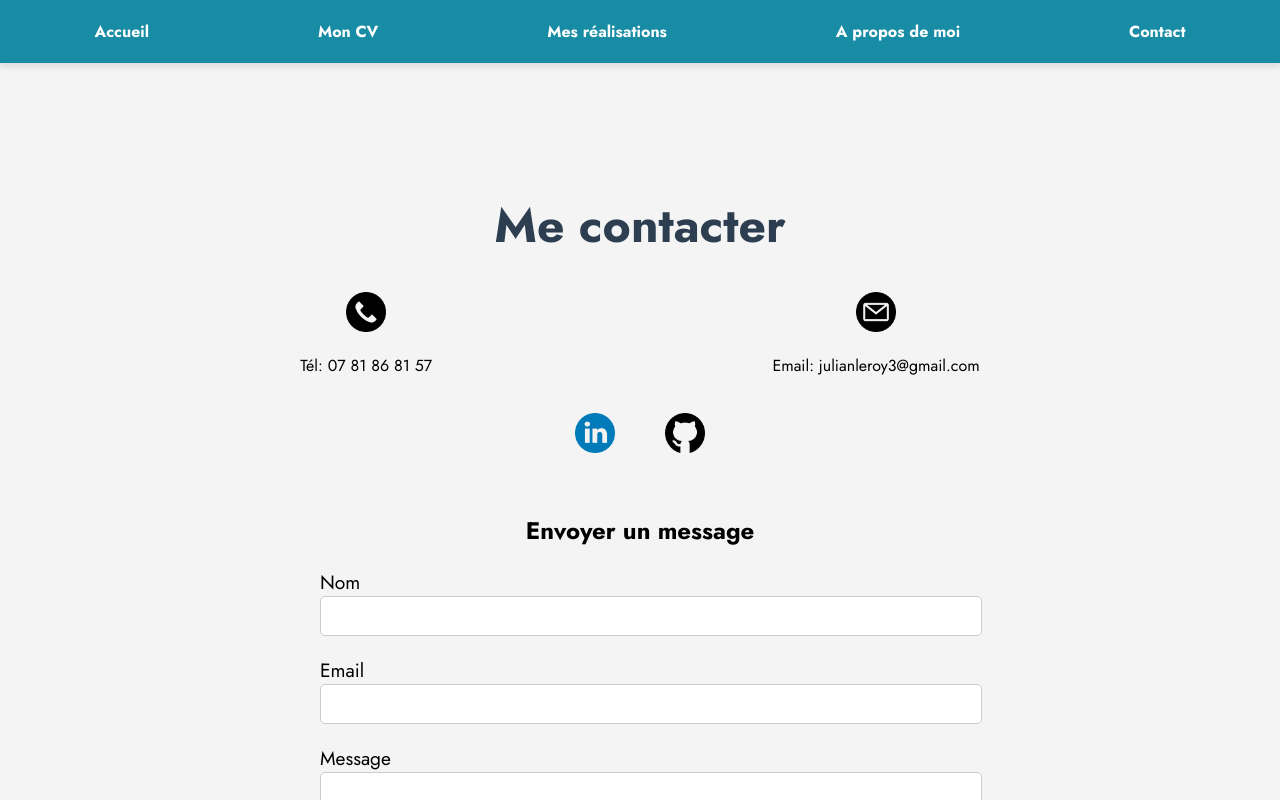
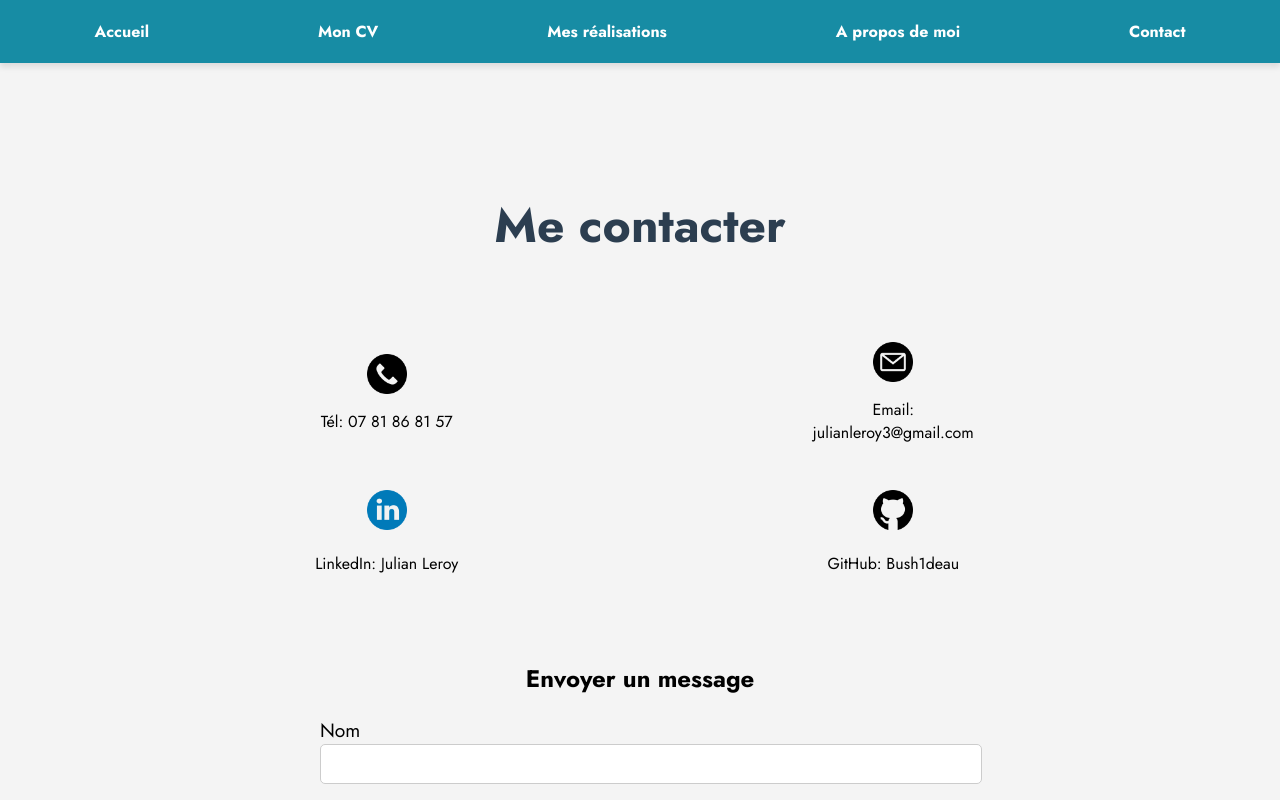
Before and after one commit to Bush1deau/newPortfolioJulian, a React (Create React App) app: page /contact in a window 1280 px wide. Built offline with nearby package versions, Linux system fonts and the light colour scheme.

Commit message:
final modification

```diff
--- a/package.json
+++ b/package.json
@@ -4,12 +4,14 @@
   "private": true,
   "dependencies": {
     "@react-spring/web": "^9.7.5",
+    "@tsparticles/engine": "^3.7.1",
     "cra-template": "1.2.0",
     "emailjs-com": "^3.2.0",
     "react": "^19.0.0",
     "react-dom": "^19.0.0",
     "react-icons": "^5.4.0",
     "react-multi-carousel": "^2.8.5",
+    "react-particles": "^2.12.2",
     "react-router-dom": "^7.0.2",
     "react-scripts": "^5.0.1",
     "react-slick": "^0.30.2",
--- a/src/App.js
+++ b/src/App.js
@@ -49,7 +49,7 @@ const Navigation = ({ menuOpen, setMenuOpen }) => {
   };
 
   const navLinkHoverStyle = {
-    backgroundColor: '#0f5c6b', // turquoise clair
+    backgroundColor: '#0f5c6b',
     color: 'white',
   };
 
@@ -60,10 +60,10 @@ const Navigation = ({ menuOpen, setMenuOpen }) => {
         justifyContent: 'space-between',
         alignItems: 'center',
         padding: '10px',
-        backgroundColor: '#178ca4', // Turquoise
+        backgroundColor: '#178ca4',
         boxShadow: '0px 4px 6px rgba(0, 0, 0, 0.1)',
       }}>
-        <div className="nav-links ">
+        <div className="nav-links">
           <NavLink to="/" text="Accueil" navLinkStyle={navLinkStyle} navLinkHoverStyle={navLinkHoverStyle} />
           <NavLink to="/cv" text="Mon CV" navLinkStyle={navLinkStyle} navLinkHoverStyle={navLinkHoverStyle} />
           <NavLink to="/realisations" text="Mes réalisations" navLinkStyle={navLinkStyle} navLinkHoverStyle={navLinkHoverStyle} />
@@ -76,7 +76,7 @@ const Navigation = ({ menuOpen, setMenuOpen }) => {
       </nav>
 
       {/* Burger Menu */}
-      <div className={`burger-nav ${menuOpen ? 'open' : ''}` } >
+      <div className={`burger-nav ${menuOpen ? 'open' : ''}`}>
         <NavLink to="/" text="Accueil" navLinkStyle={navLinkStyle} navLinkHoverStyle={navLinkHoverStyle} onClick={() => setMenuOpen(false)} />
         <NavLink to="/cv" text="Mon CV" navLinkStyle={navLinkStyle} navLinkHoverStyle={navLinkHoverStyle} onClick={() => setMenuOpen(false)} />
         <NavLink to="/realisations" text="Mes réalisations" navLinkStyle={navLinkStyle} navLinkHoverStyle={navLinkHoverStyle} onClick={() => setMenuOpen(false)} />
@@ -89,8 +89,6 @@ const Navigation = ({ menuOpen, setMenuOpen }) => {
 
 const App = () => {
   const [menuOpen, setMenuOpen] = useState(false);
-
-  ;
 
   return (
     <Router>
@@ -108,18 +106,14 @@ const App = () => {
                 <Link to="/realisations" className="cta-button">Voir mes réalisations</Link>
               </div>
             </div>
-            </div>
-
-                  }
-
-        />
-
+          </div>
+        } />
         <Route path="/cv" element={<Cv />} />
         <Route path="/realisations" element={<Realisations />} />
         <Route path="/about" element={<About />} />
         <Route path="/contact" element={<Contact />} />
       </Routes>
-      <Footer/>
+      <Footer />
     </Router>
   );
 };
--- a/src/Contact.js
+++ b/src/Contact.js
@@ -38,54 +38,38 @@ const Contact = () => {
         Me contacter
       </h1>
 
+      {/* Informations de contact */}
+      <div className="contact-container">
       {/* Première ligne (Numéro de téléphone et email) */}
-      <div
-        style={{
-          marginTop: '30px',
-          display: 'flex',
-          justifyContent: 'center',
-          alignItems: 'center',
-          gap: '40px',
-          flexWrap: 'wrap',
-          justifyContent: 'space-evenly',
-          fontFamily: 'Jost',
-        }}
-      >
-        <div style={{ textAlign: 'center' }}>
-          <img src="appel.png" alt="Phone Icon" style={{ width: '40px', height: '40px' }} />
+      <div className="contact-info">
+        <div className="contact-item">
+          <img src="appel.png" alt="Phone Icon" className="contact-icon" />
           <p>Tél: 07 81 86 81 57</p>
         </div>
 
-        <div style={{ textAlign: 'center' }}>
-          <img src="email.png" alt="Email Icon" style={{ width: '40px', height: '40px' }} />
+        <div className="contact-item">
+          <img src="email.png" alt="Email Icon" className="contact-icon" />
           <p>Email: julianleroy3@gmail.com</p>
         </div>
       </div>
 
       {/* Deuxième ligne (LinkedIn et GitHub) */}
-      <div
-        style={{
-          marginTop: '20px',
-          display: 'flex',
-          justifyContent: 'center',
-          alignItems: 'center',
-          gap: '40px',
-          flexWrap: 'wrap',
-          justifyContent: 'center',
-        }}
-      >
-        <div className="contact-icon">
+      <div className="contact-info">
+        <div className="contact-item">
           <a href="https://www.linkedin.com/in/julian-leroy" target="_blank" rel="noopener noreferrer">
-            <img src="linkedin.png" alt="LinkedIn Icon" style={{ width: '40px', height: '40px' }} />
+            <img src="linkedin.png" alt="LinkedIn Icon" className="contact-icon" />
           </a>
+          <p>LinkedIn: Julian Leroy</p>
         </div>
 
-        <div className="contact-icon">
+        <div className="contact-item">
           <a href="https://github.com/Bush1deau" target="_blank" rel="noopener noreferrer">
-            <img src="github.png" alt="GitHub Icon" style={{ width: '40px', height: '40px' }} />
+            <img src="github.png" alt="GitHub Icon" className="contact-icon" />
           </a>
+          <p>GitHub: Bush1deau</p>
         </div>
       </div>
+    </div>
 
       {/* Formulaire de contact */}
       <div style={{ marginTop: '50px', fontFamily: 'Jost' }}>
--- a/src/Realisations.js
+++ b/src/Realisations.js
@@ -129,8 +129,36 @@ const settings = {
   dots: true,
   infinite: true,
   speed: 500,
-  slidesToShow: 3,
+  slidesToShow: 5,
   slidesToScroll: 1,
+  responsive: [
+    {
+      breakpoint: 2000,
+      settings: {
+        slidesToShow: 3,
+        slidesToScroll: 1,
+        infinite: true,
+        dots: true
+      }
+    },
+    {
+      breakpoint: 1085,
+      settings: {
+        slidesToShow: 2,
+        slidesToScroll: 1,
+        infinite: true,
+        dots: true
+      }
+    },
+    {
+      breakpoint: 686,
+      settings: {
+        slidesToShow: 1,
+        slidesToScroll: 1,
+        initialSlide: 1
+      }
+    }
+  ]
 };
 
 const ProjectCard = ({ title, description, image, tags, github, isGroup }) => {
--- a/src/index.css
+++ b/src/index.css
@@ -84,19 +84,29 @@ body, html {
 
 .cta-button {
   display: inline-block;
+  margin-top: 5%;
+  margin-inline: 10px;
   padding: 15px 30px;
-  margin: 10px;
   font-size: 1.2rem;
   color: white;
-  background-color: #18b7be; /* Turquoise clair */
+  background-color: #178ca4; /* Turquoise */
   border: none;
   border-radius: 5px;
   text-decoration: none;
-  transition: background-color 0.3s ease;
+  box-shadow: 5px 5px #0f5c6b; /* Turquoise foncé */
+  transition: all 0.3s ease;
+  cursor: pointer;
 }
 
 .cta-button:hover {
   background-color: #0f5c6b; /* Turquoise foncé */
+}
+
+.cta-button:active {
+  box-shadow: 0 2px #0f5c6b; /* Turquoise foncé */
+  transform: translateY(3px);
+  margin-right: 5px;
+  margin-top: 5px;
 }
 
 .nav-links {
@@ -367,15 +377,48 @@ body, html {
 
 
 
-/* Contact */
+.contact-container {
+  padding: 20px;
+  font-family: 'Jost', sans-serif;
+}
+
+.contact-info {
+  margin-top: 30px;
+  display: flex;
+  justify-content: space-evenly; /* Espacement uniforme */
+  align-items: center;
+  gap: 40px;
+  flex-wrap: wrap;
+}
+
+.contact-item {
+  width: 200px; /* Largeur fixe pour uniformiser */
+  display: flex;
+  flex-direction: column;
+  align-items: center; /* Centrage des icônes et textes */
+  text-align: center;
+}
+
 .contact-icon {
-  width: 50px;
-  height: 50px;
+  width: 40px;
+  height: 40px;
   transition: transform 0.3s ease;
 }
 
 .contact-icon:hover {
   transform: scale(1.2);
+}
+
+/* Media query pour mobile et tablette */
+@media (max-width: 768px) {
+  .contact-info {
+    flex-direction: column; /* Empile les éléments verticalement */
+    gap: 20px; /* Réduit l'espacement */
+  }
+
+  .contact-item {
+    width: 100%; /* Utilise toute la largeur disponible */
+  }
 }
 
 
@@ -414,6 +457,7 @@ body, html {
       grid-gap: 4rem;
       padding:2rem;
       background:var(--footer-background);
+      justify-content: center;
       a, p {
           color:#F5F7FA;
           text-decoration:none;
@@ -474,8 +518,8 @@ body, html {
 
 @keyframes bubble-size {
 0%, 55% {
-  width:var(--size, 4rem);
-  height:var(--size, 4rem);
+  width:var(--size, 2rem);
+  height:var(--size, 2rem);
 }
 100% {
   width:0rem;
@@ -487,6 +531,6 @@ body, html {
   bottom:-4rem;
 }
 100% {
-  bottom:var(--distance, 10rem);
+  bottom:var(--distance, 5rem);
 }
 }
```
Also changed, not shown: 1 other file (tests, documents, lock files or other folders).
